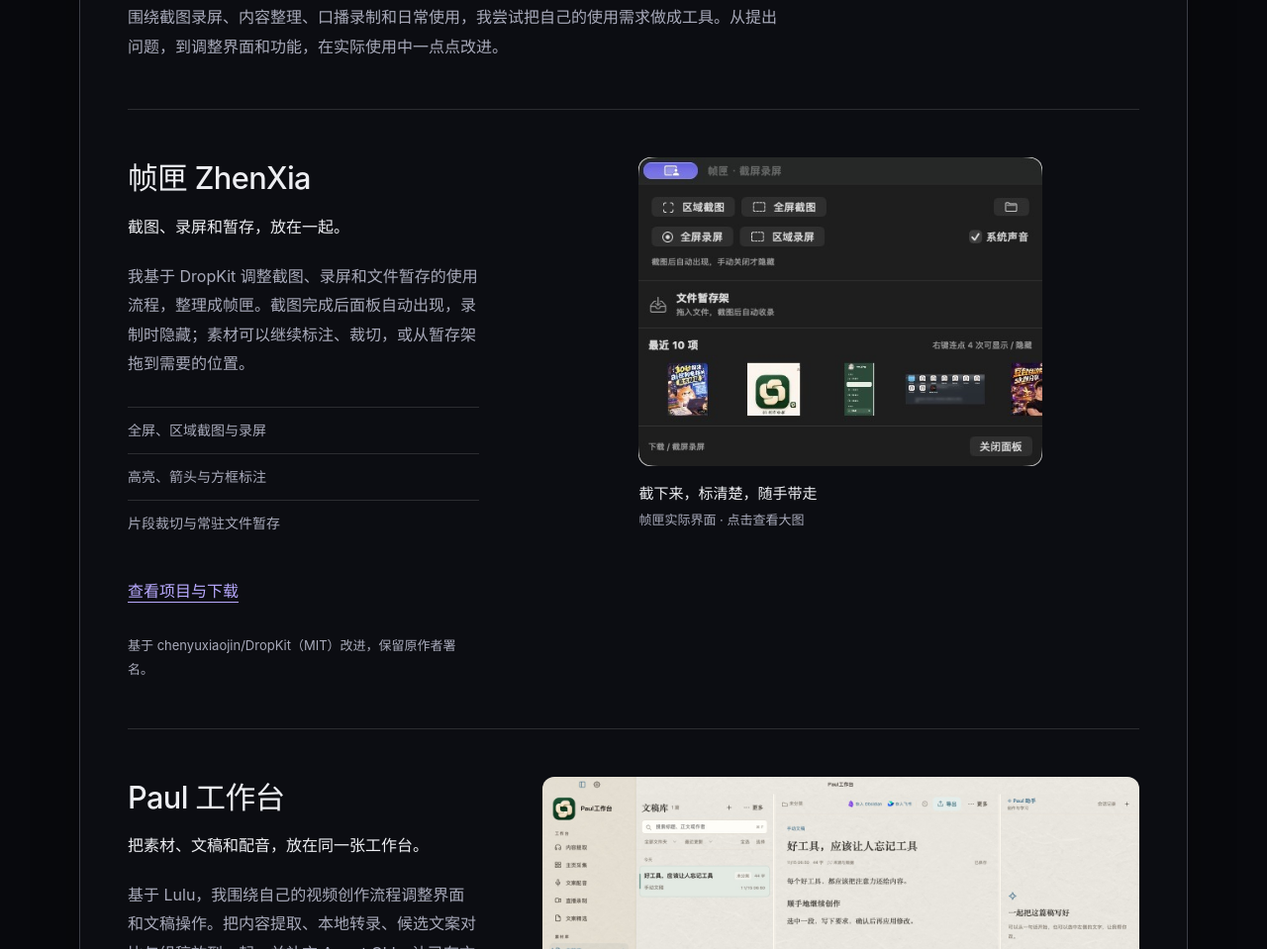
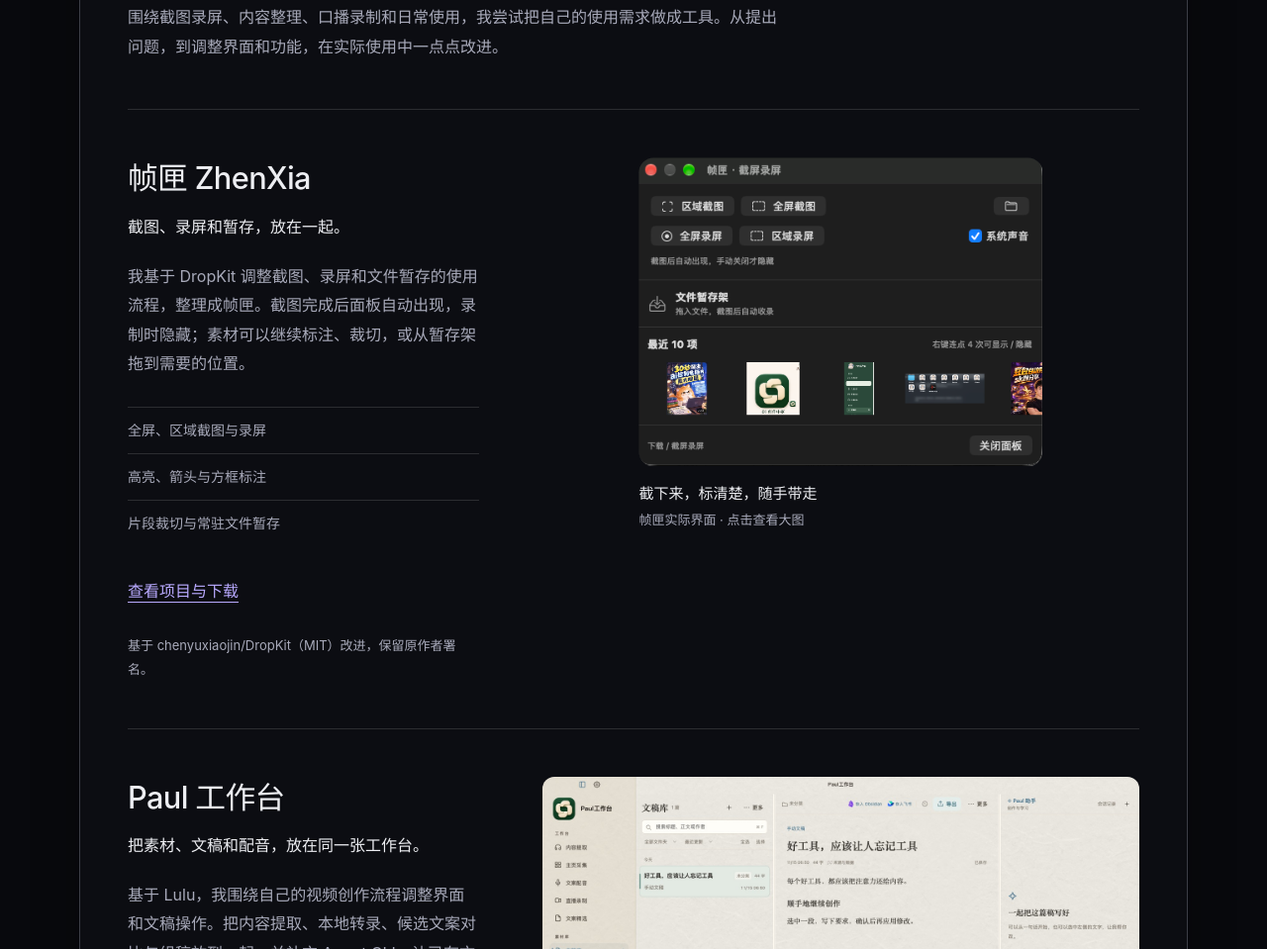
Before and after one commit to paulussamvel-lang/paulus-site, a plain HTML site: page index.html in a window 1280 px wide. Shown: the part 4631-5590 px from the top of the page at 99% size. Drawn offline with Linux system fonts and the light colour scheme; a web font is replaced by a local one.

Commit message:
Use supplied ZhenXia screenshot with clean rounded corners

```diff
--- a/index.html
+++ b/index.html
@@ -7,7 +7,7 @@
   <meta name="theme-color" content="#08090d">
   <title>王浩 Paulus — 作品与生活</title>
   <link rel="preload" href="assets/fonts/inter.woff2" as="font" type="font/woff2" crossorigin>
-  <link rel="stylesheet" href="styles.css?v=20261111-corner-deck">
+  <link rel="stylesheet" href="styles.css?v=20261115-zhenxia-corners">
   <link rel="stylesheet" href="vhs-library.css?v=20261111-corner-deck">
   <script src="vhs-library.js?v=20261111-vhs-floating" defer></script>
   <script src="script.js?v=20261111-corner-deck" defer></script>
@@ -92,7 +92,7 @@
     <p class="tools-intro">围绕截图录屏、内容整理、口播录制和日常使用，我尝试把自己的使用需求做成工具。从提出问题，到调整界面和功能，在实际使用中一点点改进。</p>
     <article class="tool-project" id="zhenxia" aria-labelledby="zhenxia-title">
       <div class="tool-copy"><h3 id="zhenxia-title">帧匣 ZhenXia</h3><p class="tool-purpose">截图、录屏和暂存，放在一起。</p><p>我基于 DropKit 调整截图、录屏和文件暂存的使用流程，整理成帧匣。截图完成后面板自动出现，录制时隐藏；素材可以继续标注、裁切，或从暂存架拖到需要的位置。</p><ul class="tool-features"><li>全屏、区域截图与录屏</li><li>高亮、箭头与方框标注</li><li>片段裁切与常驻文件暂存</li></ul><p class="tool-links"><a href="https://github.com/paulussamvel-lang/zhenxia">查看项目与下载</a></p><p class="tool-credit">基于 chenyuxiaojin/DropKit（MIT）改进，保留原作者署名。</p></div>
-      <figure class="tool-shot tool-shot-compact"><a href="assets/tools/zhenxia-20261115.jpg" aria-label="查看帧匣完整界面截图"><img src="assets/tools/zhenxia-20261115.jpg" alt="帧匣实际界面，包含区域截图、全屏截图、全屏录屏、区域录屏、系统声音和最近文件暂存架" loading="lazy" width="490" height="374"></a><figcaption>截下来，标清楚，随手带走<span>帧匣实际界面 · 点击查看大图</span></figcaption></figure>
+      <figure class="tool-shot tool-shot-compact"><a href="assets/tools/zhenxia-panel-20261115.html" aria-label="查看帧匣完整界面截图"><img src="assets/tools/zhenxia-panel-20261115.png" alt="帧匣实际界面，包含区域截图、全屏截图、全屏录屏、区域录屏、系统声音和最近文件暂存架" loading="lazy" width="489" height="374"></a><figcaption>截下来，标清楚，随手带走<span>帧匣实际界面 · 点击查看大图</span></figcaption></figure>
     </article>
     <article class="tool-project" id="paul-workbench" aria-labelledby="paul-workbench-title">
       <div class="tool-copy"><h3 id="paul-workbench-title">Paul 工作台</h3><p class="tool-purpose">把素材、文稿和配音，放在同一张工作台。</p><p>基于 Lulu，我围绕自己的视频创作流程调整界面和文稿操作。把内容提取、本地转录、候选文案对比与组稿放到一起，并补充 Agent CLI，让已有文稿能进入候选列表。</p><ul class="tool-features"><li>素材提取、本地转录与配音</li><li>候选文案对比、精选片段与组稿</li><li>Agent CLI 添加与查询候选文案</li></ul><p class="tool-links"><a href="https://github.com/paulussamvel-lang/Lulu">查看开源代码与使用说明</a></p><p class="tool-credit">基于 AidenXu-1/Lulu（MIT）改进，保留原作者与第三方许可。</p></div>
--- a/styles.css
+++ b/styles.css
@@ -166,3 +166,7 @@ body>.header{position:absolute;left:0;right:0;top:0;z-index:10}
 
 .tool-shot-compact{width:min(100%,408px);justify-self:center}.tool-copy .tool-credit{font-size:13px;color:var(--muted)}
 .tool-copy .tool-links{display:flex;flex-wrap:wrap;gap:8px 24px;margin-top:24px}.tool-links a{display:inline-flex;align-items:center;min-height:44px;color:var(--accent);text-decoration:underline;text-underline-offset:5px}.tool-links a:hover{color:var(--text)}
+
+/* Preserve the supplied screenshot pixels; clip only the rounded window corners. */
+#zhenxia .tool-shot a{background:transparent;border-radius:0;overflow:visible}
+#zhenxia .tool-shot img{clip-path:inset(0 round 3.7% / 4.85%);border-radius:0}
```
Also changed, not shown: asset-manifest.json.
